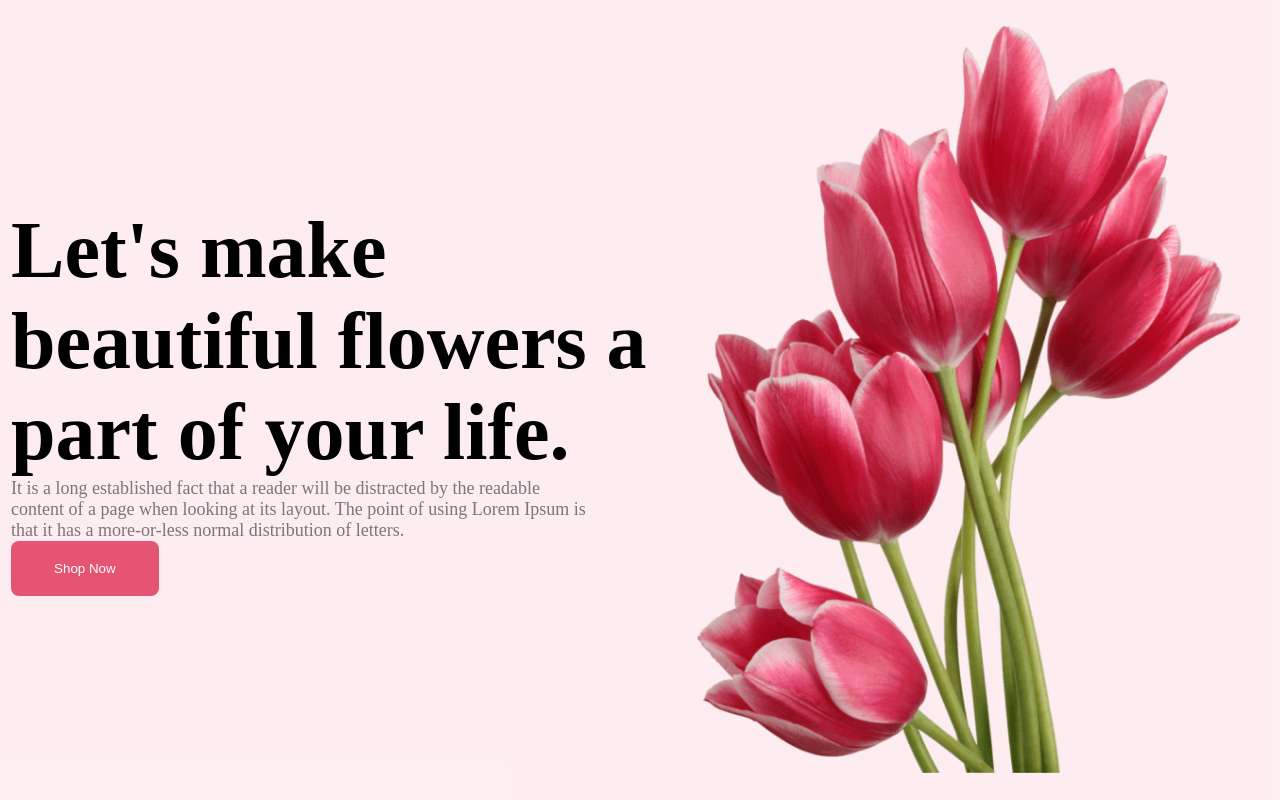
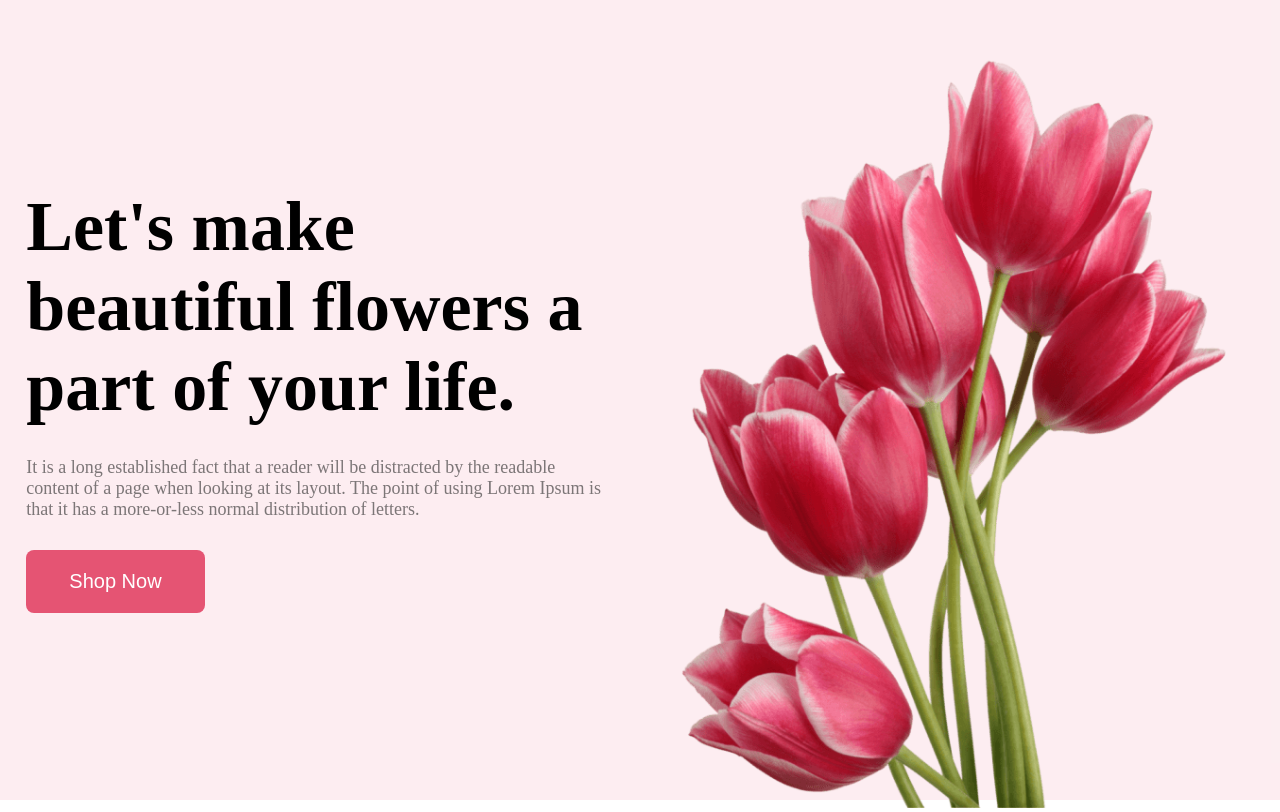
Before and after one commit to mkrafiyah/rafiyas-flower-shop, a plain HTML site: page index.html in a window 1280 px wide. Drawn offline with Linux system fonts and the light colour scheme.

Commit message:
banner section completed

```diff
--- a/styles/style.css
+++ b/styles/style.css
@@ -13,21 +13,25 @@
     justify-content: space-around;
     align-items: center;
 
+
 }
 .banner-img{
     width: 600px;
     height: 750px;
+    padding-top: 70px;
+
 
 }
-/* .banner-img-container{
 
-}  */
 .banner-title{
-    font-size: 80px;
+    font-size: 70px;
+    font-weight: bold;
 }
 .banner-description{
     color: rgba(39, 39, 39, 0.60);
     font-size: 18px;
+    padding-top: 30px;
+    padding-bottom: 30px;
 }
 .btn-primary{
     padding: 20px 43px;
@@ -35,5 +39,6 @@
     background: #E55473;
     border: none;
     color: white;
+    font-size: 20px;
 
 }
```
